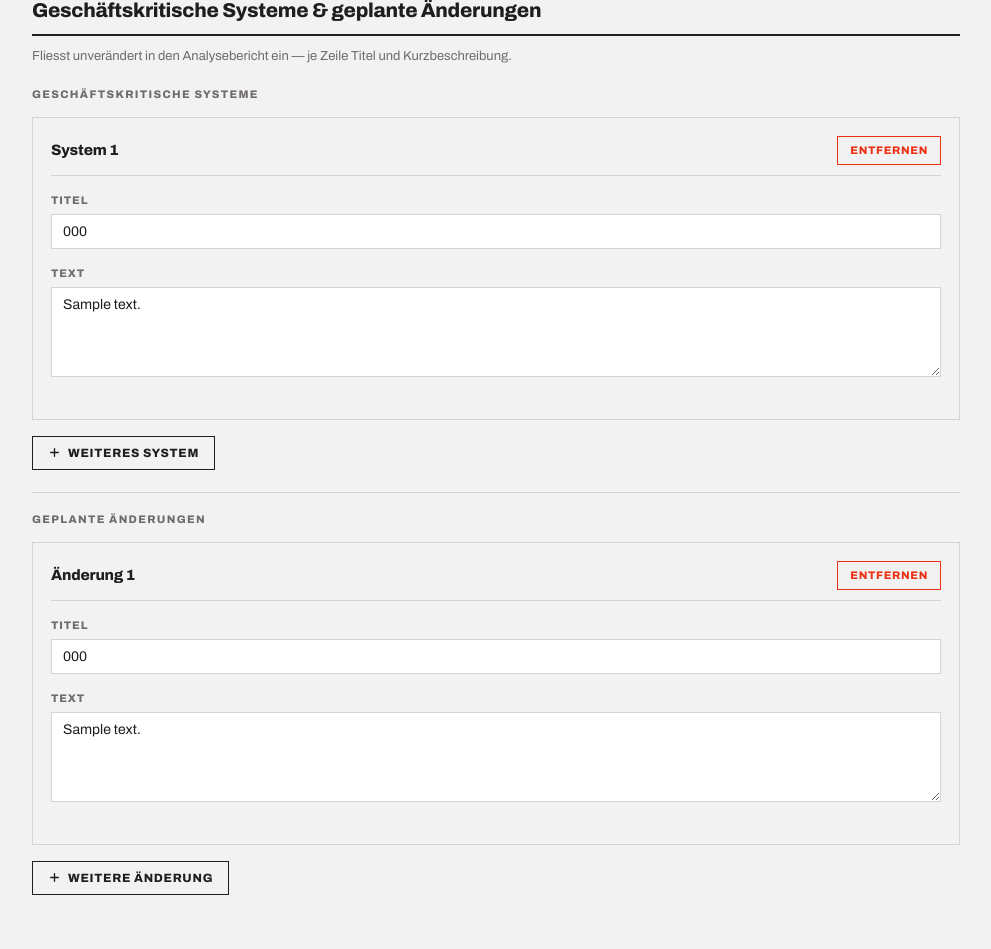
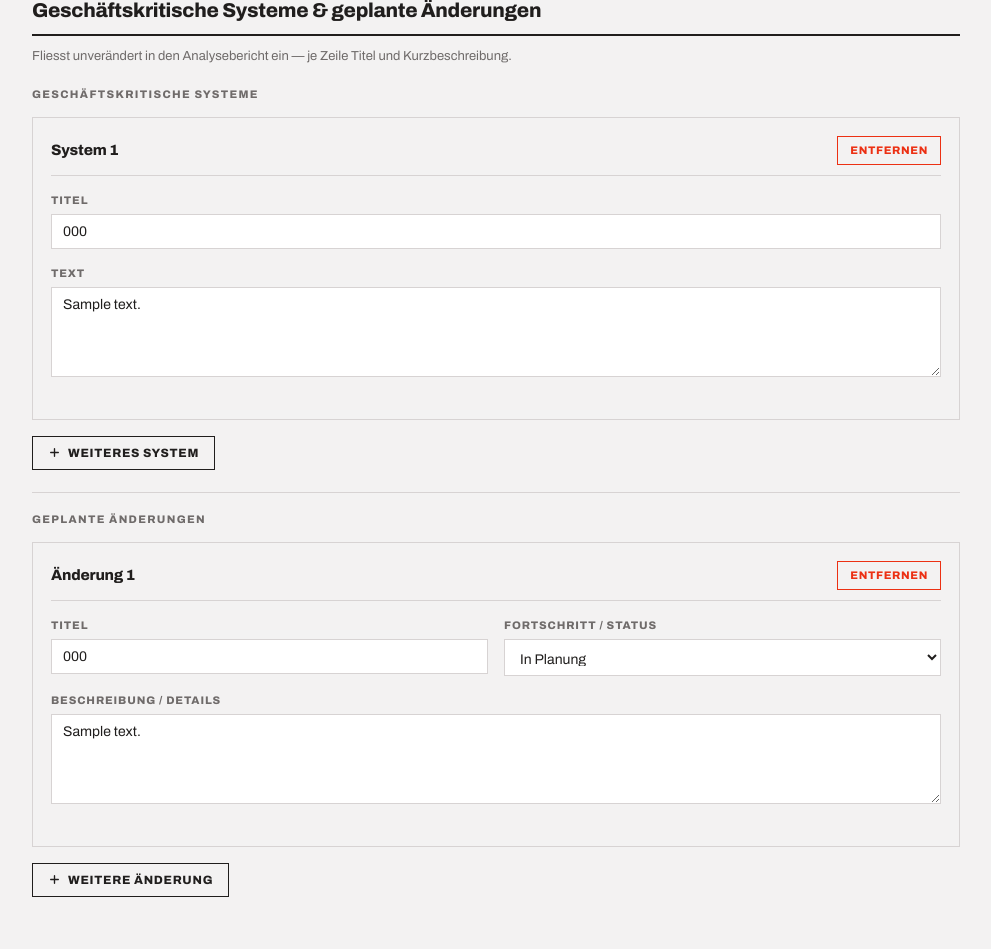
Before and after one commit to deMarcel97/bestandsaufnahme-tool, a FastAPI app: template app/templates/auftrag/unternehmenskontext.html in a window 1280 px wide. Shown: the part 884-1833 px from the top of the page, without its empty margins (280-1271 px from the left). Before the commit the page ends 1779 px from the top, so only its background shows below. Run offline with FastAPI, Linux system fonts and the light colour scheme; the template is opened without the code that fills it: most values are stand-ins (such as "Sample title", 1, 10 or a date in 2020).

Commit message:
feat(#352): Status-Toggle fuer Geplante Aenderungen im Unternehmenskontext

```diff
--- a/app/templates/auftrag/unternehmenskontext.html
+++ b/app/templates/auftrag/unternehmenskontext.html
@@ -130,19 +130,30 @@
         <div class="subsection">
           <span class="eyebrow">Geplante Änderungen</span>
           <div id="aenderung_container">
-            {% for aspekt in auftrag.unternehmenskontext.geplante_aenderungen %}
+            {% for aend in auftrag.unternehmenskontext.geplante_aenderungen %}
             <div class="repeat-block" id="aenderung_block_{{ loop.index0 }}">
               <div class="repeat-head">
                 <h4>Änderung {{ loop.index }}</h4>
                 <button type="button" class="btn btn-sm btn-danger" onclick="entferneAspektZeile('aenderung_block_{{ loop.index0 }}')">Entfernen</button>
               </div>
-              <div class="form-group">
+              <div class="form-row">
+                <div class="form-group" style="flex: 2;">
                   <label>Titel</label>
-                <input type="text" name="aenderung_titel_{{ loop.index0 }}" value="{{ aspekt.titel }}" class="form-control" placeholder="z. B. Serverumzug Q3">
+                  <input type="text" name="aenderung_titel_{{ loop.index0 }}" value="{{ aend.titel }}" class="form-control" placeholder="z. B. Serverumzug Q3">
+                </div>
+                <div class="form-group" style="flex: 1;">
+                  <label>Fortschritt / Status</label>
+                  <select name="aenderung_status_{{ loop.index0 }}" class="form-control">
+                    <option value="in_planung" {% if aend.status == 'in_planung' %}selected{% endif %}>In Planung</option>
+                    <option value="budgetierung" {% if aend.status == 'budgetierung' %}selected{% endif %}>Budgetierung</option>
+                    <option value="in_durchfuehrung" {% if aend.status == 'in_durchfuehrung' %}selected{% endif %}>In Durchführung / Projektstart bestätigt</option>
+                    <option value="abgeschlossen" {% if aend.status == 'abgeschlossen' %}selected{% endif %}>Abgeschlossen</option>
+                  </select>
+                </div>
               </div>
               <div class="form-group">
-                <label>Text</label>
-                <textarea name="aenderung_text_{{ loop.index0 }}" class="form-control">{{ aspekt.text }}</textarea>
+                <label>Beschreibung / Details</label>
+                <textarea name="aenderung_text_{{ loop.index0 }}" class="form-control">{{ aend.text }}</textarea>
               </div>
             </div>
             {% endfor %}
@@ -186,7 +197,7 @@ function toggleEmpfehlungen() {
 document.addEventListener("DOMContentLoaded", toggleEmpfehlungen);
 
 // Geschäftskritische Systeme und geplante Änderungen sind beliebig lange
-// Listen aus Titel+Text (Karte #316). Der Praefix ("system"/"aenderung")
+// Listen (Karte #316, #352). Der Praefix ("system"/"aenderung")
 // steuert sowohl den Container als auch die Feldnamen, die
 // parse_unterobjekte() auf dem Server erwartet.
 var aspektZaehler = {
@@ -200,6 +211,34 @@ function addAspektZeile(praefix, ueberschrift) {
   var block = document.createElement('div');
   block.className = 'repeat-block';
   block.id = praefix + '_block_' + idx;
+
+  if (praefix === 'aenderung') {
+    block.innerHTML = `
+      <div class="repeat-head">
+        <h4>${ueberschrift}</h4>
+        <button type="button" class="btn btn-sm btn-danger" onclick="entferneAspektZeile('${praefix}_block_${idx}')">Entfernen</button>
+      </div>
+      <div class="form-row">
+        <div class="form-group" style="flex: 2;">
+          <label>Titel</label>
+          <input type="text" name="${praefix}_titel_${idx}" class="form-control" placeholder="z. B. Serverumzug Q3">
+        </div>
+        <div class="form-group" style="flex: 1;">
+          <label>Fortschritt / Status</label>
+          <select name="${praefix}_status_${idx}" class="form-control">
+            <option value="in_planung">In Planung</option>
+            <option value="budgetierung">Budgetierung</option>
+            <option value="in_durchfuehrung">In Durchführung / Projektstart bestätigt</option>
+            <option value="abgeschlossen">Abgeschlossen</option>
+          </select>
+        </div>
+      </div>
+      <div class="form-group">
+        <label>Beschreibung / Details</label>
+        <textarea name="${praefix}_text_${idx}" class="form-control"></textarea>
+      </div>
+    `;
+  } else {
     block.innerHTML = `
       <div class="repeat-head">
         <h4>${ueberschrift}</h4>
@@ -214,6 +253,7 @@ function addAspektZeile(praefix, ueberschrift) {
         <textarea name="${praefix}_text_${idx}" class="form-control"></textarea>
       </div>
     `;
+  }
   container.appendChild(block);
 }
 
--- a/app/web/routes_auftrag.py
+++ b/app/web/routes_auftrag.py
@@ -10,7 +10,7 @@ from app.services.evaluator import evaluator_service
 from app.services.topology_generator import generate_network_topology_mermaid
 from app.web.templates import templates
 from app.web.shared_context import build_sidebar_context, aktuelle_version
-from app.models.auftrag import Auftrag, Aspekt
+from app.models.auftrag import Auftrag, Aspekt, GeplanteAenderung
 from app.utils.number_parser import parse_float_german, parse_int_german
 from app.web.formular_listen import parse_unterobjekte
 from app.web.optionen import (
@@ -401,7 +401,7 @@ async def unternehmenskontext_submit(
         form_data, "system", Aspekt
     )
     auftrag.unternehmenskontext.geplante_aenderungen = parse_unterobjekte(
-        form_data, "aenderung", Aspekt
+        form_data, "aenderung", GeplanteAenderung
     )
 
     # Siehe stammdaten_submit: massgeblich ist der beim Laden gesehene Stand.
```
Also changed, not shown: app/models/auftrag.py (+8 -1 lines), app/services/report_builder.py (+9 -1 lines), tests/test_stammdaten_kontext_felder.py (+41 -3 lines). Lines whose indentation alone changed are shown as unchanged.
